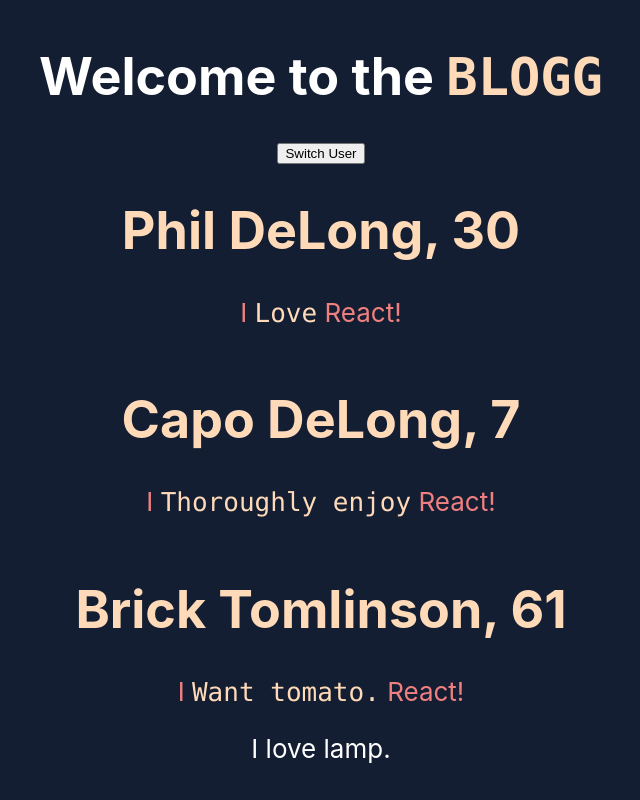
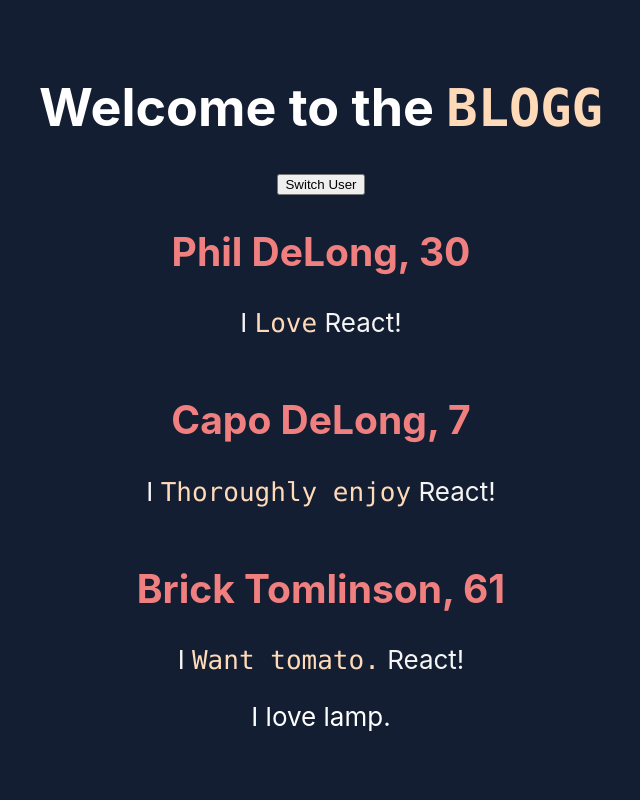
Before and after one commit to philjdelong/the-blogg, a React (Create React App) app: page / in a window 1280 px wide. Shown: the whole page, without its empty margins (319-959 px from the left). Built offline with nearby package versions, Linux system fonts and the light colour scheme.

Commit message:
Update user component className

```diff
--- a/src/User/User.js
+++ b/src/User/User.js
@@ -1,10 +1,10 @@
 import './User.css'
 
-function User(props) {
+const User = (props) => {
     return(
         <div>
-            <h1 className="title">{props.name}, {props.age}</h1>
-            <p className="User">I <code className="feeling">{props.feeling}</code> React!</p>
+            <h2 className="User">{props.name}, {props.age}</h2>
+            <p className="text">I <code className="feeling">{props.feeling}</code> React!</p>
             <p>{props.children}</p>
         </div>
     )
```
